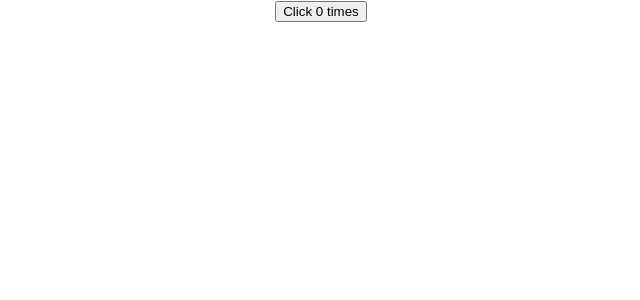
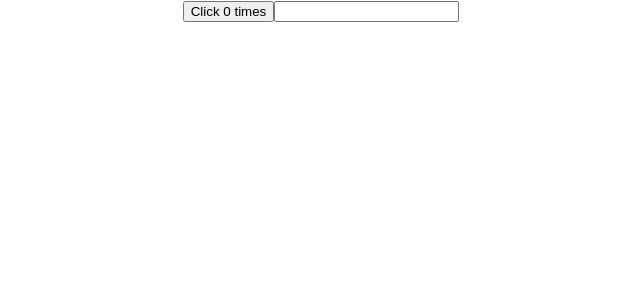
Before and after one commit to kapil551/React_Hooks, a React (Create React App) app in the folder react-hooks/: page / in a window 1280 px wide. Shown: the top 300 px of the page, without its empty margins (319-959 px from the left). Built offline with nearby package versions, Linux system fonts and the light colour scheme.

Commit message:
6 - useEffect conditionally run effects

```diff
--- a/react-hooks/src/App.js
+++ b/react-hooks/src/App.js
@@ -2,6 +2,7 @@
 
 import ClassUseState from './components/classComponents/ClassUseState';
 import UseEffectAfterRender from './components/functionalComponents/UseEffectHook/UseEffectAfterRender';
+import UseEffectConditionallyRunEffects from './components/functionalComponents/UseEffectHook/UseEffectConditionallyRunEffects';
 import UseStateHook from './components/functionalComponents/UseStateHook';
 import UseStateHookWithArray from './components/functionalComponents/UseStateHookWithArray';
 import UseStateHookWithObject from './components/functionalComponents/UseStateHookWithObject';
@@ -25,8 +26,10 @@
       {/* <UseStateHookWithArray /> */}
 
       {/* 5 - useEffect hook after render */}
-      <UseEffectAfterRender />
+      {/* <UseEffectAfterRender /> */}
 
+      {/* 6 - useEffect hook conditionally run effects */}
+      <UseEffectConditionallyRunEffects />
     </div>
   );
 }
--- /dev/null
+++ b/react-hooks/src/components/functionalComponents/UseEffectHook/UseEffectConditionallyRunEffects.js
@@ -0,0 +1,32 @@
+import React, { useEffect, useState } from 'react';
+
+function UseEffectConditionallyRunEffects() {
+
+    const [count, setCount] = useState(0);
+    const[name, setName] = useState('');
+
+    // Condionally run effects
+    // the useEffect callback function is called after the first render and every time after the component re-renders
+    // condionally only when the count state updates
+    // This useEffect hook --> componentDidMount + componentDidUpdate combined together.
+    useEffect(
+      // callback function
+      () => {
+          console.log('useffect', 'count is updated');
+          document.title = `You clicked ${count} times`;
+      }, [count] // optional dependency list
+    );
+
+    return (
+      <div>
+          { console.log('render') }
+        <button onClick={() => setCount(count + 1)}> Click {count} times</button>
+        <input type="text" value={name} onChange={(event) => {
+            setName(event.target.value);
+        }}/>
+        <h2> {name} </h2>
+      </div>
+    );
+}
+
+export default UseEffectConditionallyRunEffects;
```
